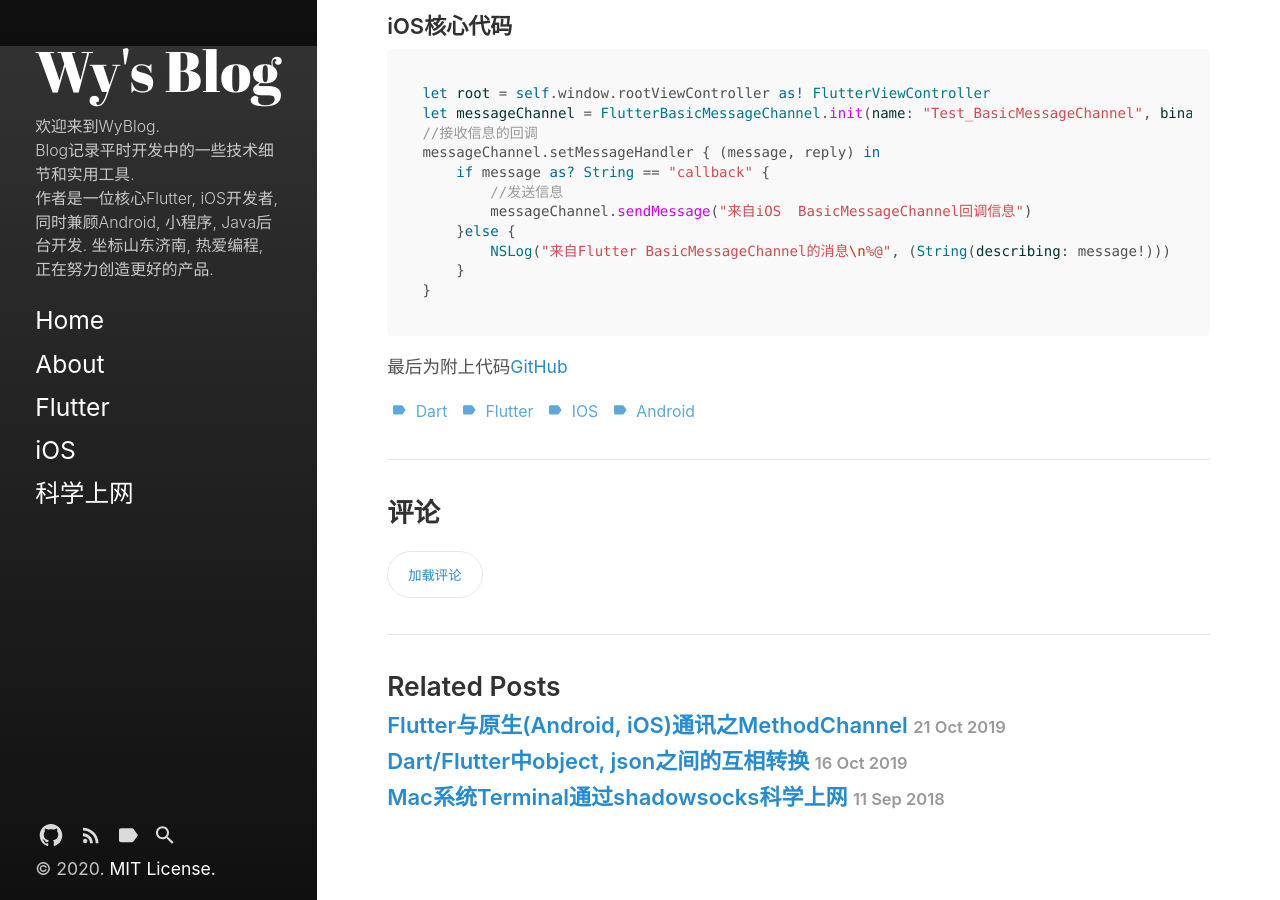
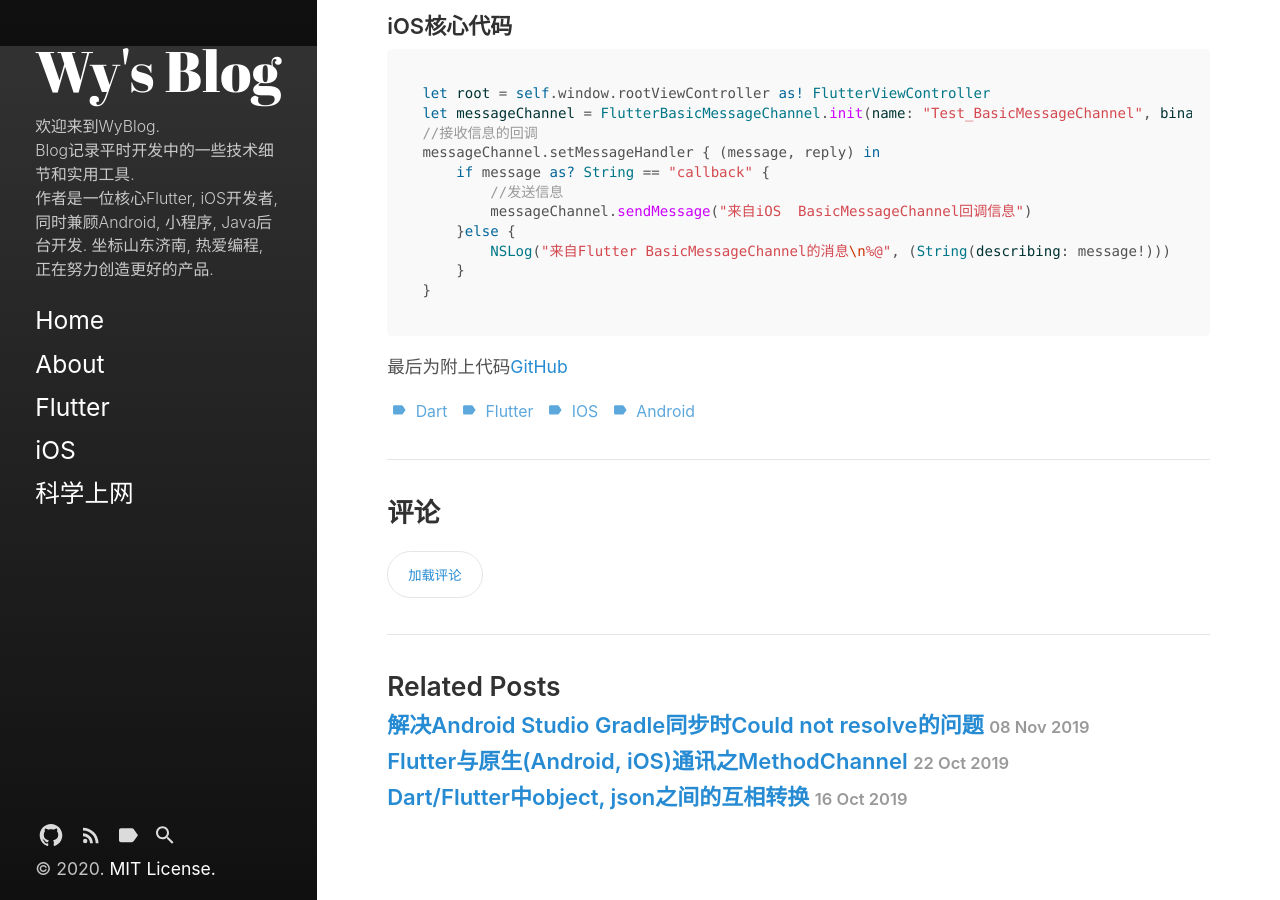
Before and after one commit to WangYyyyy/WangYyyyy.github.io, a Jekyll site: the page built from _posts/2019-10-21-flutter-native-messagechannel.md, in a window 1280 px wide and 900 px high, scrolled down 1754 px. Built offline with Jekyll 4.4.1, drawn with Linux system fonts in a browser that asks for light colours; comment, search, counter and statistics services are not loaded; part of the change alters nothing that is shown.

Commit message:
Gradle同步时Could

````diff
--- a/_posts/2019-10-22-flutter-native-methodchannel.md
+++ b/_posts/2019-10-22-flutter-native-methodchannel.md
@@ -1,7 +1,7 @@
 ---
 layout: post
 title:  "Flutter与原生(Android, iOS)通讯之MethodChannel"
-date:   2019-10-21 14:22:32 +0800
+date:   2019-10-22 14:22:32 +0800
 categories: Flutter
 tags:
   - Dart
--- /dev/null
+++ b/_posts/2019-11-08-gradle-socks-setting.md
@@ -0,0 +1,39 @@
+---
+layout: post
+title:  "解决Android Studio Gradle同步时Could not resolve的问题"
+date:   2019-11-08 10:22:32 +0800
+categories: Flutter
+tags:
+  - Android Studio
+  - Flutter
+  - Gradle
+  - Android
+---
+更新了flutter后, Android Studio的Gradle需要同步新的依赖, 但是提示失败, 其实这是墙的问题.
+```
+> Could not resolve io.flutter:flutter_embedding_debug:1.0.0-e7f9ef6aa0b9040102d1b3c9a6ae934df746ef94.
+> Could not resolve io.flutter:arm64_v8a_debug:1.0.0-e7f9ef6aa0b9040102d1b3c9a6ae934df746ef94.
+```
+
+### 解决办法
+Mac系统为例, 为gradle设置代理, 修改`gradle.properties`文件配置, 作者为shadowsocks, 则如下配置
+```shell
+$ vim .gradle/gradle.properties
+```
+加入以下内容
+```
+org.gradle.jvmargs=-DsocksProxyHost=127.0.0.1 -DsocksProxyPort=1086
+```
+**注意!!!**
+如果你在Android Studio手动设置了代理, 同步gradle时会自动给`gradle.properties`文件添加一些代理配置, 但默认的那些配置并不会起作用, 是错误的配置, 而且当你删除Android Studio配置时, 并不会删除`gradle.properties`文件中的配置, 一定要check一下内容类似如下内容, 统统删掉! 使用上面的内容
+```
+#systemProp.socks.proxyHost=127.0.0.1
+#systemProp.socks.proxyPort=1086
+
+#systemProp.https.proxyHost=127.0.0.1
+#systemProp.https.proxyPort=1086
+
+#systemProp.https.proxyHost=socks5://127.0.0.1
+#systemProp.https.proxyPort=1086
+```
+最后直接`esc` `:wq` 保存退出再回到Android Studio进行同步就行了.
````
